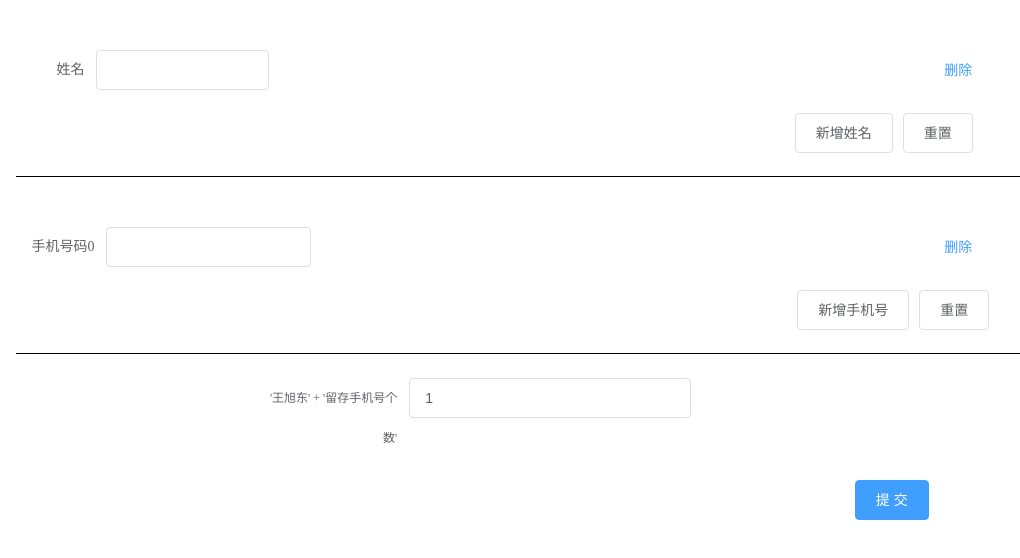
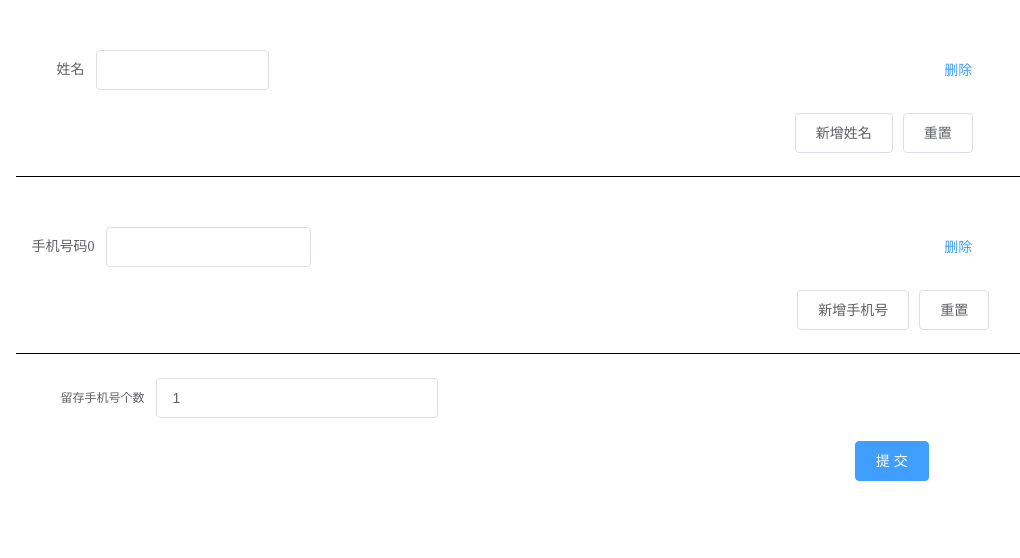
Before and after one commit to wangxudongcc/vue_test, a Vue app in the folder vue_test/: page / in a window 1280 px wide. Shown: the top 558 px of the page, without its empty margins (118-1138 px from the left). Built offline with nearby package versions, Linux system fonts and the light colour scheme.

Commit message:
数据调增

```diff
--- a/vue_test/src/App.vue
+++ b/vue_test/src/App.vue
@@ -1,12 +1,11 @@
 
 <template>
   <div id="app">
-    <el-form  ref="nameList" label-width="80px" class="demo-dynamic"
+    <el-form ref="nameList" label-width="80px" class="demo-dynamic"
       style="border-bottom:1px solid black;margin:50px auto;width:80%">
-      <el-row>
+      <el-row v-for="(item, index) in nameList" :key="item.key">
         <el-col :span="6">
-          <el-form-item v-for="(item, index) in nameList" label="姓名" :key="item.key" :index="index"
-          :prop="item.value" >
+          <el-form-item  label="姓名">
             <el-input v-model="item.value"></el-input>
           </el-form-item>
         </el-col>
@@ -14,7 +13,7 @@
         <el-col :span="6">&nbsp;</el-col>
         <el-col :span="4">&nbsp;</el-col>
         <el-col :span="2">
-          <el-button type="text" @click.prevent="removeName(item)">删除</el-button>
+          <el-button type="text" @click.prevent="removeName(index)">删除</el-button>
         </el-col>
       </el-row>
       <el-form-item>
@@ -29,19 +28,16 @@
 
     <el-form ref="phoneNumberList" label-width="90px" class="demo-dynamic"
       style="border-bottom:1px solid;margin:0px auto;width:80%">
-      <el-row>
+      <el-row  v-for="(item, index) in phoneNumberList" :key="item.key">
         <el-col :span="7">
-          <el-form-item v-for="(item, index) in phoneNumberList"
-          :label="'手机号码' + index"
-          :key="item.key"
-          :prop="item.value">
+          <el-form-item  :label="nameListName+'手机号码' + index">
             <el-input v-model="item.value"></el-input> </el-form-item>
         </el-col>
         <el-col :span="5">&nbsp;</el-col>
         <el-col :span="6">&nbsp;</el-col>
         <el-col :span="4">&nbsp;</el-col>
         <el-col :span="2">
-          <el-button type="text" @click.prevent="removePhone(item)">删除</el-button>
+          <el-button type="text" @click.prevent="removePhone(index)">删除</el-button>
         </el-col>
       </el-row>
       <el-form-item>
@@ -54,20 +50,15 @@
       </el-form-item>
     </el-form>
 
-    <el-form  label-width="80px" class="demo-dynamic"
-    style="margin:24px auto;width:80%" >
-    <!-- :model="phoneNumberAmount" -->
+    <el-form label-width="80px" class="demo-dynamic" style="margin:24px auto;width:80%">
       <el-row>
-        <el-col :span="6">&nbsp;</el-col>
-        <el-col :span="10" >
-          <el-form-item
-          class="submitTable"
-          label-width="140px"
-          style="{ font-size: 10px ;color:'red'}"
-          label="'王旭东' + '留存手机号个数'" >
-            <el-input v-model="phoneNumberAmount"></el-input>
+        <el-col :span="10">
+          <el-form-item class="submitTable" label-width="140px" style="{ font-size: 10px ;color:'red'}"
+            :label="nameListName + '留存手机号个数'">
+            <el-input v-model="phoneAmount" readonly></el-input>
           </el-form-item>
         </el-col>
+        <el-col :span="6">&nbsp;</el-col>
         <el-col :span="2">&nbsp;</el-col>
         <el-col :span="6">&nbsp;</el-col>
       </el-row>
@@ -76,13 +67,12 @@
         <el-col :span="6">&nbsp;</el-col>
         <el-col :span="6">&nbsp;</el-col>
         <el-col :span="6">
-        <el-form-item>
-        <el-button type="primary" @click="submitForm('phoneNumberAmount')">提 交</el-button>
-        </el-form-item>
-      </el-col>
+          <el-form-item>
+            <el-button type="primary" @click="submitForm('personList')">提 交</el-button>
+          </el-form-item>
+        </el-col>
       </el-row>
     </el-form>
-
   </div>
 </template>
 <script>
@@ -91,13 +81,30 @@
 export default {
   data() {
     return {
-        nameList: [{value:''}],
-        phoneNumberList: [{value:''}],
-        phoneNumberAmount: '1'
+      nameList: [{ value: '' }],
+      phoneNumberList: [{ value: '' }],
+
     };
   },
   components: {
     // ComponentOne,
+  },
+  computed: {
+    nameListName(){
+      let nameListName;
+      if(this.nameList.length==0){
+        nameListName=''
+      }else if(this.nameList[this.nameList.length - 1].value==''&&this.nameList.length>=2){
+        nameListName = this.nameList[this.nameList.length - 2].value
+      }else{
+        nameListName = this.nameList[this.nameList.length - 1].value
+      }
+      return nameListName
+    },
+    phoneAmount(){
+      return this.phoneNumberList.length
+    }
+
   },
   methods: {
     submitForm(formName) {
@@ -111,26 +118,21 @@ export default {
       });
     },
     resetForm(formName) {
-      if(formName=='nameList'){
-        this.nameList= [{value:''}]
-      }else if(formName=='phoneNumberList'){
-        this.phoneNumberList= [{value:''}]
+      if (formName == 'nameList') {
+        this.nameList = [{ value: '' }]
+      } else if (formName == 'phoneNumberList') {
+        this.phoneNumberList = [{ value: '' }]
       }
       // this.$refs[formName].resetFields();
     },
     // 移除手机号
-    removePhone(item) {
-      var index = this.phoneNumberList.indexOf(item)
-      if (index !== -1) {
-        this.phoneNumberList.splice(index, 1)
-      }
+    removePhone(index) {
+      this.phoneNumberList.splice(index, 1)
+
     },
     // 移除姓名
-    removeName(item) {
-      var index = this.nameList.indexOf(item)
-      if (index !== -1) {
-        this.nameList.splice(index, 1)
-      }
+    removeName(index) {
+      this.nameList.splice(index, 1)
     },
     //增加手机号
     addPhone() {
@@ -142,7 +144,7 @@ export default {
     //增加姓名
     addName() {
       this.nameList.push({
-        value:'',
+        value: '',
         key: Date.now()
       });
     }
```
